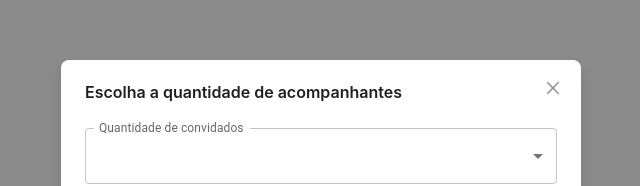
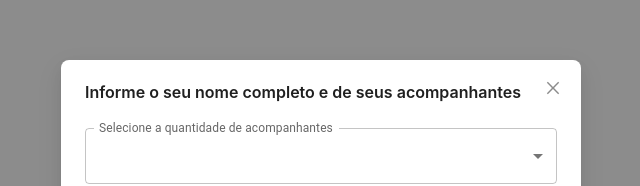
Before and after one commit to Jhonathanalvesbr/mylenajhonathan, a React (Create React App) app: page /1 in a window 1280 px wide. Shown: the part 236-422 px from the top of the page, without its empty margins (319-959 px from the left). Built offline with nearby package versions, Linux system fonts and the light colour scheme; no server answers.

Commit message:
fix: cadastro

```diff
--- a/src/components/carregar/index.css
+++ b/src/components/carregar/index.css
@@ -2,7 +2,7 @@
   display: block;
   position: relative;
   height: 12px;
-  width: 80%;
+  width: 100%;
   border: 1px solid #fff;
   border-radius: 10px;
   overflow: hidden;
--- a/src/components/carregar/index.tsx
+++ b/src/components/carregar/index.tsx
@@ -22,10 +22,7 @@ const Carregar = () => {
             Carregando...
           </p>
 
-          <span
-            className="loader"
-            style={{ background: "#737373", marginLeft: "8rem" }}
-          />
+          <span className="loader" style={{ background: "#737373" }} />
         </Grid>
       </Grid>
     </Container>
--- a/src/components/modal/index.tsx
+++ b/src/components/modal/index.tsx
@@ -166,7 +166,7 @@ const ModalImport: React.FC = () => {
         </div>
       ) : (
         <Modal
-          title="Escolha a quantidade de acompanhantes"
+          title="Informe o seu nome completo e de seus acompanhantes"
           centered
           open={open}
           onCancel={handleCancel}
--- a/src/components/select/index.tsx
+++ b/src/components/select/index.tsx
@@ -15,18 +15,18 @@ export default function QuantidadePessoa({
   const handleChange = (event: SelectChangeEvent) => {
     setConvidados(event.target.value);
   };
-  console.log(convidados)
+
   return (
     <Box sx={{ minWidth: 120 }}>
       <FormControl fullWidth>
         <InputLabel id="demo-simple-select-label">
-          Quantidade de convidados
+          Selecione a quantidade de acompanhantes
         </InputLabel>
         <Select
           labelId="demo-simple-select-label"
           id="demo-simple-select"
           value={convidados}
-          label="Quantidade de convidados"
+          label="Selecione a quantidade de acompanhantes"
           onChange={handleChange}
         >
           <MenuItem value={1}>1</MenuItem>
@@ -52,7 +52,9 @@ export default function QuantidadePessoa({
           ) : (
             ""
           )}
-          {convidados && convidados !== "" ? [...Array(convidados)].map((_, i) => {
+          {convidados && convidados !== "" ? (
+            <>
+              {[...Array(convidados)].map((_, i) => {
                 return (
                   <Grid item xs={12} key={i}>
                     <p
@@ -63,7 +65,7 @@ export default function QuantidadePessoa({
                         fontWeight: "bold",
                       }}
                     >
-                  Nome completo
+                      {i === 0 ? "Seu nome completo" : "Nome do acompanhante"}
                     </p>
 
                     <Controller
@@ -77,7 +79,7 @@ export default function QuantidadePessoa({
                           size="small"
                           fullWidth
                           required
-                      placeholder={"Nome"}
+                          placeholder= {i === 0 ? "Seu nome completo" : "Nome do acompanhante"}
                           type="text"
                           InputLabelProps={{
                             shrink: value ? true : false,
@@ -87,7 +89,11 @@ export default function QuantidadePessoa({
                     />
                   </Grid>
                 );
-          }): ""}
+              })}
+            </>
+          ) : (
+            ""
+          )}
         </Grid>
       ) : (
         ""
```
Lines whose indentation alone changed are shown as unchanged.
